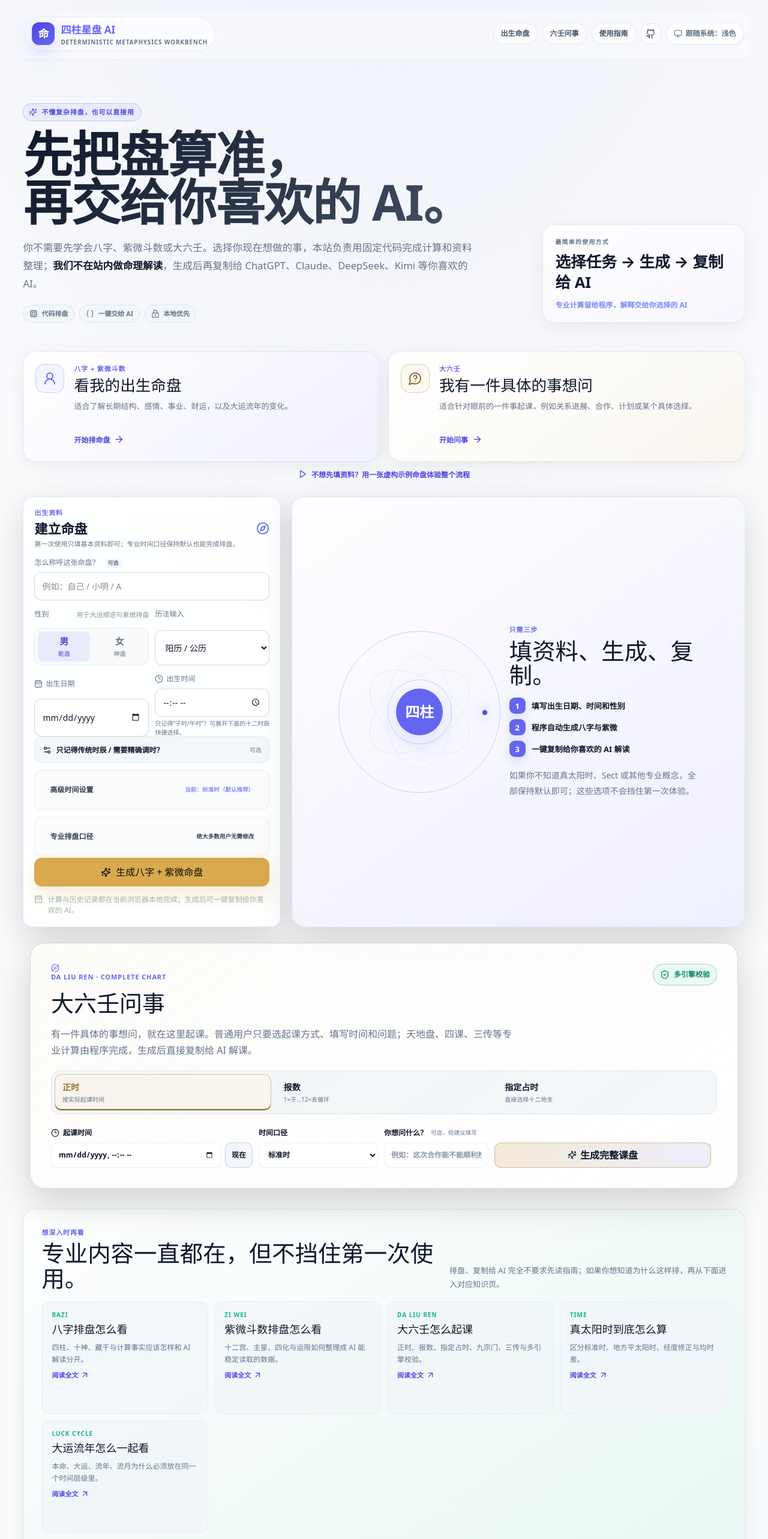
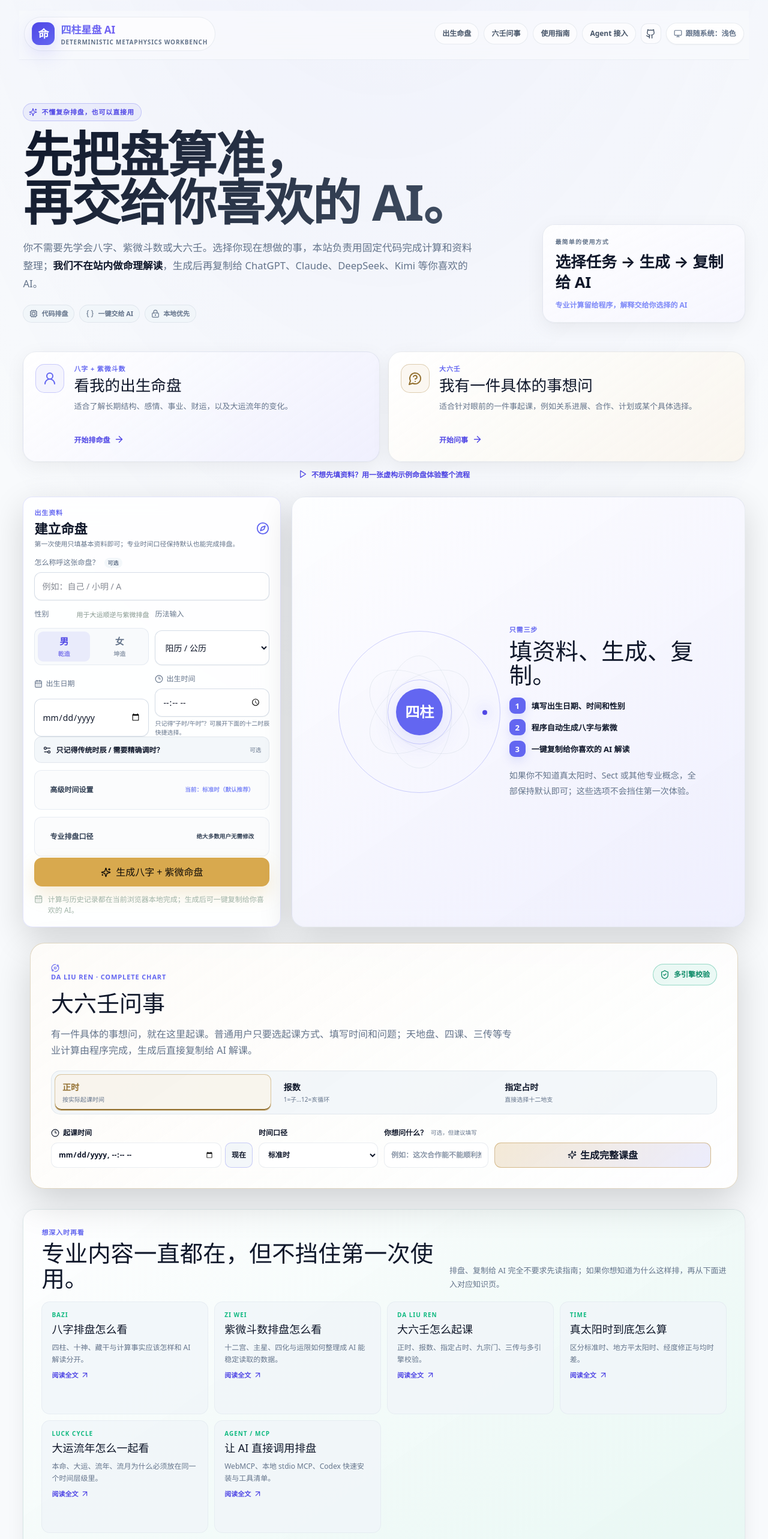
Before and after one commit to JackMeds/sizhu-astro-ai, a React (Vite) app in the folder apps/web/: page / in a window 1280 px wide. Shown: the top 2566 px of the page at 60% size. Built offline with nearby package versions, Linux system fonts and the light colour scheme.

Commit message:
feat: surface Agent and MCP access from the main product flow

```diff
--- a/apps/web/src/App.tsx
+++ b/apps/web/src/App.tsx
@@ -17,6 +17,7 @@ import {
   Sparkles,
   UserRound
 } from "lucide-react";
+import { AgentAccessPanel } from "./components/AgentAccessPanel";
 import { ExportPanel } from "./components/ExportPanel";
 import { HistoryRail } from "./components/HistoryRail";
 import { InputPanel, type FormState } from "./components/InputPanel";
@@ -56,7 +57,8 @@ const guideItems = [
   { href: "ziwei.html", kicker: "Zi Wei", title: "紫微斗数排盘怎么看", text: "十二宫、主星、四化与运限如何整理成 AI 能稳定读取的数据。" },
   { href: "liuren.html", kicker: "Da Liu Ren", title: "大六壬怎么起课", text: "正时、报数、指定占时、九宗门、三传与多引擎校验。" },
   { href: "solar-time.html", kicker: "Time", title: "真太阳时到底怎么算", text: "区分标准时、地方平太阳时、经度修正与均时差。" },
-  { href: "dayun.html", kicker: "Luck Cycle", title: "大运流年怎么一起看", text: "本命、大运、流年、流月为什么必须放在同一个时间层级里。" }
+  { href: "dayun.html", kicker: "Luck Cycle", title: "大运流年怎么一起看", text: "本命、大运、流年、流月为什么必须放在同一个时间层级里。" },
+  { href: "agent.html", kicker: "Agent / MCP", title: "让 AI 直接调用排盘", text: "WebMCP、本地 stdio MCP、Codex 快速安装与工具清单。" }
 ];
 
 function buildProfile(form: FormState): AstroProfile {
@@ -122,7 +124,7 @@ export function App() {
           <span className="brand-seal">命</span><span><strong>四柱星盘 AI</strong><small>Deterministic Metaphysics Workbench</small></span>
         </a>
         <nav>
-          <a href="#birth">出生命盘</a><a href="#liuren">六壬问事</a><a href="#guides">使用指南</a>
+          <a href="#birth">出生命盘</a><a href="#liuren">六壬问事</a><a href="#guides">使用指南</a><a href="#agent-access">Agent 接入</a>
           {profile ? <a className="nav-ai-link" href="#export">交给 AI</a> : null}
           <a aria-label="GitHub" className="nav-icon-link" href="https://github.com/JackMeds/sizhu-astro-ai" target="_blank" rel="noreferrer"><Github size={17} /></a>
           <ThemeToggle />
@@ -197,6 +199,8 @@ export function App() {
         </div>
       </motion.section>
 
+      <motion.div initial={{ opacity: 0, y: 18 }} whileInView={{ opacity: 1, y: 0 }} viewport={{ once: true, amount: .08 }} transition={{ duration: .4 }}><AgentAccessPanel /></motion.div>
+
       <motion.div id="support" initial={{ opacity: 0, y: 18 }} whileInView={{ opacity: 1, y: 0 }} viewport={{ once: true, amount: .12 }}><SponsorPlaceholder /></motion.div>
 
       <section className="qa-panel qa-panel-v2" aria-labelledby="qa-title">
@@ -206,7 +210,7 @@ export function App() {
 
       <HistoryRail items={history} onClear={clearHistory} onSelect={selectHistory} />
       <footer id="mcp" className="footer-strip">
-        <div className="footer-copy"><strong>四柱星盘 AI · local-first deterministic chart engine</strong><span>开源仓库：<a href="https://github.com/JackMeds/sizhu-astro-ai" target="_blank" rel="noreferrer">JackMeds/sizhu-astro-ai</a></span><span>AI/Agent：<a href={agentGuideHref} target="_blank" rel="noreferrer">agents.md</a></span><span>搜索索引：<a href={`${import.meta.env.BASE_URL}sitemap.xml`}>sitemap.xml</a></span></div>
+        <div className="footer-copy"><strong>四柱星盘 AI · local-first deterministic chart engine</strong><span>开源仓库：<a href="https://github.com/JackMeds/sizhu-astro-ai" target="_blank" rel="noreferrer">JackMeds/sizhu-astro-ai</a></span><span>Agent 接入：<a href="#agent-access">快速配置</a> · <a href={agentGuideHref} target="_blank" rel="noreferrer">agents.md</a></span><span>搜索索引：<a href={`${import.meta.env.BASE_URL}sitemap.xml`}>sitemap.xml</a></span></div>
         <div className="footer-links"><span>Core:</span><a href="https://github.com/6tail/lunar-javascript" target="_blank" rel="noreferrer">lunar-javascript</a><a href="https://iztro.com/" target="_blank" rel="noreferrer">iztro</a><a href="https://github.com/waterbeside/lunisolar" target="_blank" rel="noreferrer">lunisolar</a></div>
       </footer>
 
```
